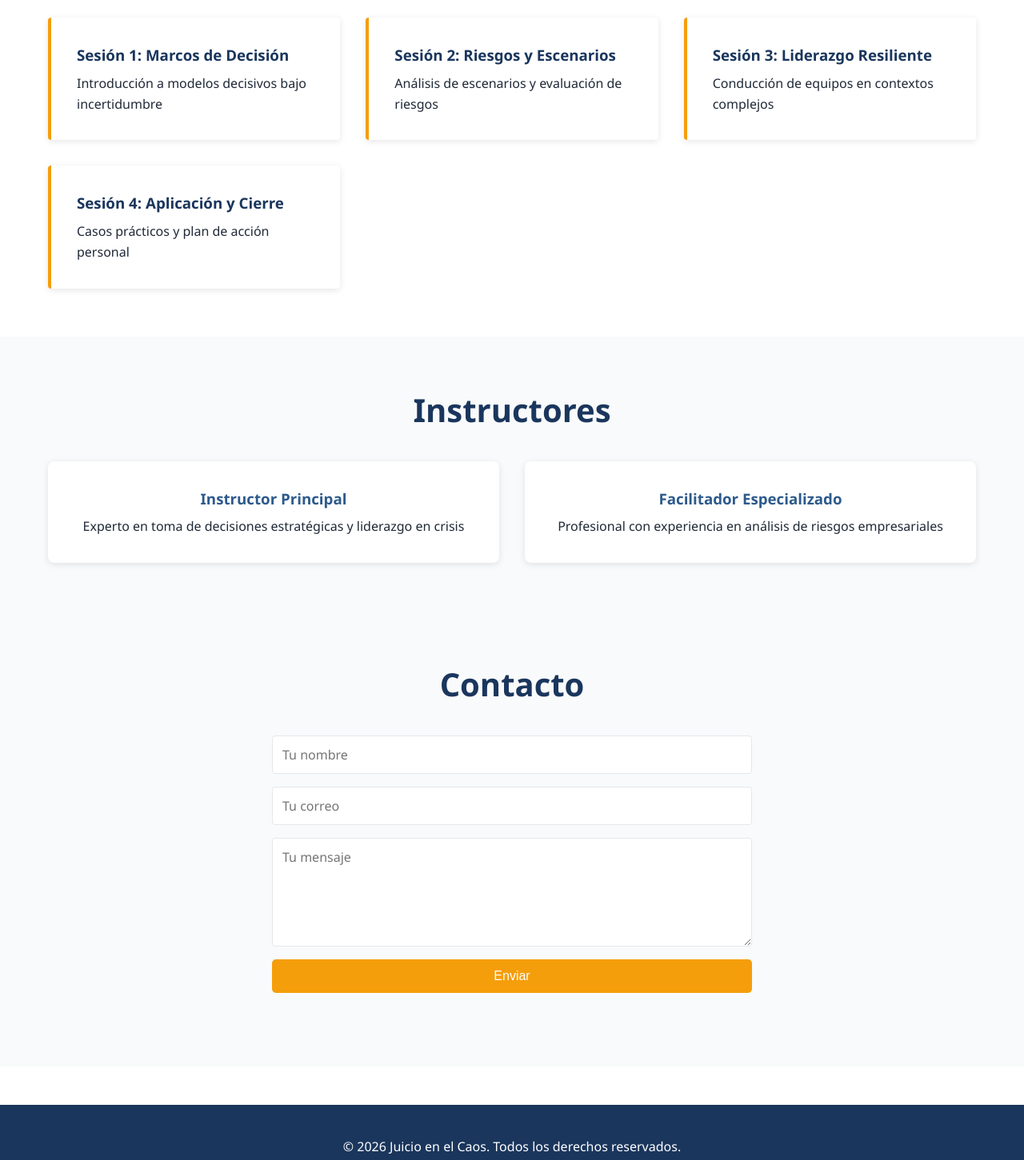
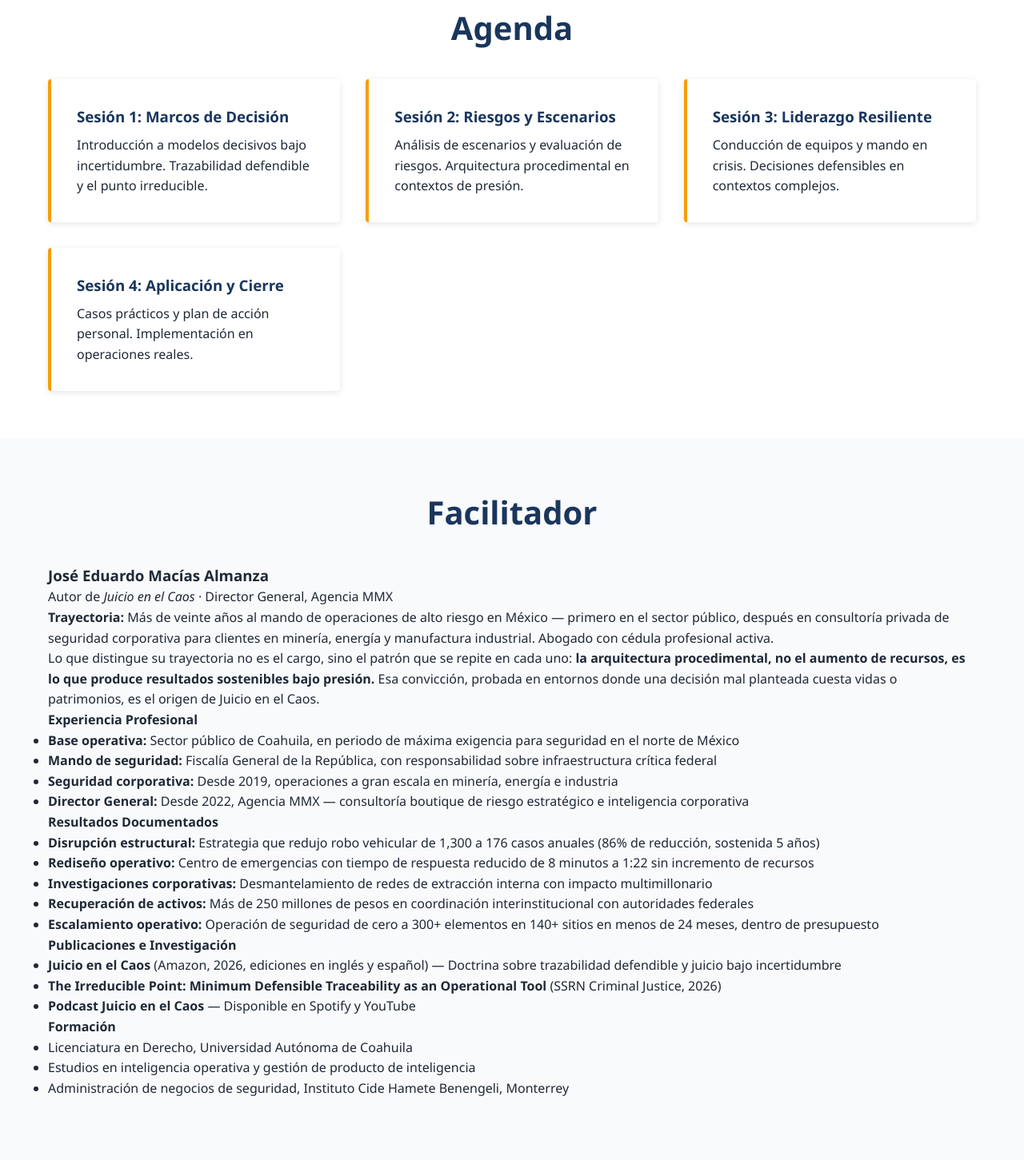
Before and after one commit to agenciammxrisk/juicioenelcaosseminario, a plain HTML site: page index.html in a window 1280 px wide. Shown: the part 1082-2533 px from the top of the page at 80% size. Drawn offline with Linux system fonts and the light colour scheme.

Commit message:
Actualizar sección de facilitadores con información completa de José Eduardo Macías Almanza

```diff
--- a/index.html
+++ b/index.html
@@ -14,7 +14,7 @@
                 <li><a href="#inicio">Inicio</a></li>
                 <li><a href="#sobre">Sobre</a></li>
                 <li><a href="#agenda">Agenda</a></li>
-                <li><a href="#instructores">Instructores</a></li>
+                <li><a href="#instructores">Facilitador</a></li>
                 <li><a href="#contacto">Contacto</a></li>
             </ul>
         </div>
@@ -31,19 +31,19 @@
     <section id="sobre" class="section">
         <div class="container">
             <h2>Sobre el Seminario</h2>
-            <p>Un programa intensivo diseñado para ejecutivos que enfrentan decisiones complejas en entornos inciertos. Herramientas, marcos mentales y prácticas para navegar el caos organizacional con confianza.</p>
+            <p>Un programa intensivo diseñado para ejecutivos que enfrentan decisiones complejas en entornos inciertos. Basado en más de veinte años de operaciones de alto riesgo en México, esta metodología ha demostrado que la arquitectura procedimental, no el aumento de recursos, es lo que produce resultados sostenibles bajo presión.</p>
             <div class="features">
                 <div class="feature-card">
-                    <h3>Metodología Práctica</h3>
-                    <p>Casos reales y ejercicios interactivos</p>
+                    <h3>Metodología Probada</h3>
+                    <p>Resultados documentados en entornos de máxima exigencia: seguridad institucional, operaciones corporativas y crisis de alto riesgo</p>
                 </div>
                 <div class="feature-card">
-                    <h3>Enfoque Ejecutivo</h3>
-                    <p>Herramientas inmediatas para aplicar</p>
+                    <h3>Trazabilidad Defendible</h3>
+                    <p>Herramientas para tomar decisiones que pueden justificarse bajo presión, en auditoría o en corte</p>
                 </div>
                 <div class="feature-card">
-                    <h3>Red de Pares</h3>
-                    <p>Conexión con líderes de diferentes sectores</p>
+                    <h3>Orientación Ejecutiva</h3>
+                    <p>Frameworks inmediatos y aplicables en operaciones reales, con casos de minería, energía e industria</p>
                 </div>
             </div>
         </div>
@@ -55,35 +55,77 @@
             <div class="agenda-items">
                 <div class="agenda-item">
                     <h3>Sesión 1: Marcos de Decisión</h3>
-                    <p>Introducción a modelos decisivos bajo incertidumbre</p>
+                    <p>Introducción a modelos decisivos bajo incertidumbre. Trazabilidad defendible y el punto irreducible.</p>
                 </div>
                 <div class="agenda-item">
                     <h3>Sesión 2: Riesgos y Escenarios</h3>
-                    <p>Análisis de escenarios y evaluación de riesgos</p>
+                    <p>Análisis de escenarios y evaluación de riesgos. Arquitectura procedimental en contextos de presión.</p>
                 </div>
                 <div class="agenda-item">
                     <h3>Sesión 3: Liderazgo Resiliente</h3>
-                    <p>Conducción de equipos en contextos complejos</p>
+                    <p>Conducción de equipos y mando en crisis. Decisiones defensibles en contextos complejos.</p>
                 </div>
                 <div class="agenda-item">
                     <h3>Sesión 4: Aplicación y Cierre</h3>
-                    <p>Casos prácticos y plan de acción personal</p>
+                    <p>Casos prácticos y plan de acción personal. Implementación en operaciones reales.</p>
                 </div>
             </div>
         </div>
     </section>
 
-    <section id="instructores" class="section">
+    <section id="instructores" class="section instructor-section">
         <div class="container">
-            <h2>Instructores</h2>
-            <div class="instructors">
-                <div class="instructor-card">
-                    <h3>Instructor Principal</h3>
-                    <p>Experto en toma de decisiones estratégicas y liderazgo en crisis</p>
+            <h2>Facilitador</h2>
+
+            <div class="instructor-main">
+                <div class="instructor-header">
+                    <h3>José Eduardo Macías Almanza</h3>
+                    <p class="instructor-title">Autor de <em>Juicio en el Caos</em> · Director General, Agencia MMX</p>
                 </div>
-                <div class="instructor-card">
-                    <h3>Facilitador Especializado</h3>
-                    <p>Profesional con experiencia en análisis de riesgos empresariales</p>
+
+                <div class="instructor-bio">
+                    <p><strong>Trayectoria:</strong> Más de veinte años al mando de operaciones de alto riesgo en México — primero en el sector público, después en consultoría privada de seguridad corporativa para clientes en minería, energía y manufactura industrial. Abogado con cédula profesional activa.</p>
+
+                    <p>Lo que distingue su trayectoria no es el cargo, sino el patrón que se repite en cada uno: <strong>la arquitectura procedimental, no el aumento de recursos, es lo que produce resultados sostenibles bajo presión.</strong> Esa convicción, probada en entornos donde una decisión mal planteada cuesta vidas o patrimonios, es el origen de Juicio en el Caos.</p>
+                </div>
+
+                <div class="instructor-timeline">
+                    <h4>Experiencia Profesional</h4>
+                    <ul>
+                        <li><strong>Base operativa:</strong> Sector público de Coahuila, en periodo de máxima exigencia para seguridad en el norte de México</li>
+                        <li><strong>Mando de seguridad:</strong> Fiscalía General de la República, con responsabilidad sobre infraestructura crítica federal</li>
+                        <li><strong>Seguridad corporativa:</strong> Desde 2019, operaciones a gran escala en minería, energía e industria</li>
+                        <li><strong>Director General:</strong> Desde 2022, Agencia MMX — consultoría boutique de riesgo estratégico e inteligencia corporativa</li>
+                    </ul>
+                </div>
+
+                <div class="instructor-results">
+                    <h4>Resultados Documentados</h4>
+                    <ul>
+                        <li><strong>Disrupción estructural:</strong> Estrategia que redujo robo vehicular de 1,300 a 176 casos anuales (86% de reducción, sostenida 5 años)</li>
+                        <li><strong>Rediseño operativo:</strong> Centro de emergencias con tiempo de respuesta reducido de 8 minutos a 1:22 sin incremento de recursos</li>
+                        <li><strong>Investigaciones corporativas:</strong> Desmantelamiento de redes de extracción interna con impacto multimillonario</li>
+                        <li><strong>Recuperación de activos:</strong> Más de 250 millones de pesos en coordinación interinstitucional con autoridades federales</li>
+                        <li><strong>Escalamiento operativo:</strong> Operación de seguridad de cero a 300+ elementos en 140+ sitios en menos de 24 meses, dentro de presupuesto</li>
+                    </ul>
+                </div>
+
+                <div class="instructor-publications">
+                    <h4>Publicaciones e Investigación</h4>
+                    <ul>
+                        <li><strong>Juicio en el Caos</strong> (Amazon, 2026, ediciones en inglés y español) — Doctrina sobre trazabilidad defendible y juicio bajo incertidumbre</li>
+                        <li><strong>The Irreducible Point: Minimum Defensible Traceability as an Operational Tool</strong> (SSRN Criminal Justice, 2026)</li>
+                        <li><strong>Podcast Juicio en el Caos</strong> — Disponible en Spotify y YouTube</li>
+                    </ul>
+                </div>
+
+                <div class="instructor-education">
+                    <h4>Formación</h4>
+                    <ul>
+                        <li>Licenciatura en Derecho, Universidad Autónoma de Coahuila</li>
+                        <li>Estudios en inteligencia operativa y gestión de producto de inteligencia</li>
+                        <li>Administración de negocios de seguridad, Instituto Cide Hamete Benengeli, Monterrey</li>
+                    </ul>
                 </div>
             </div>
         </div>
```
